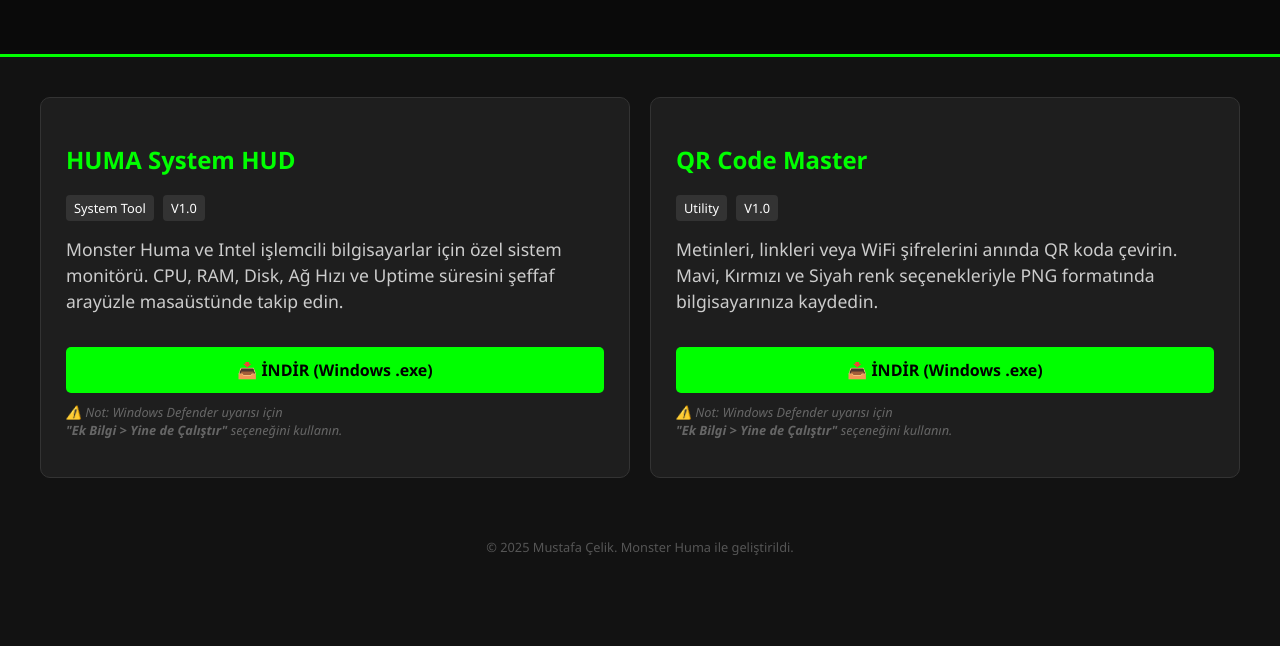
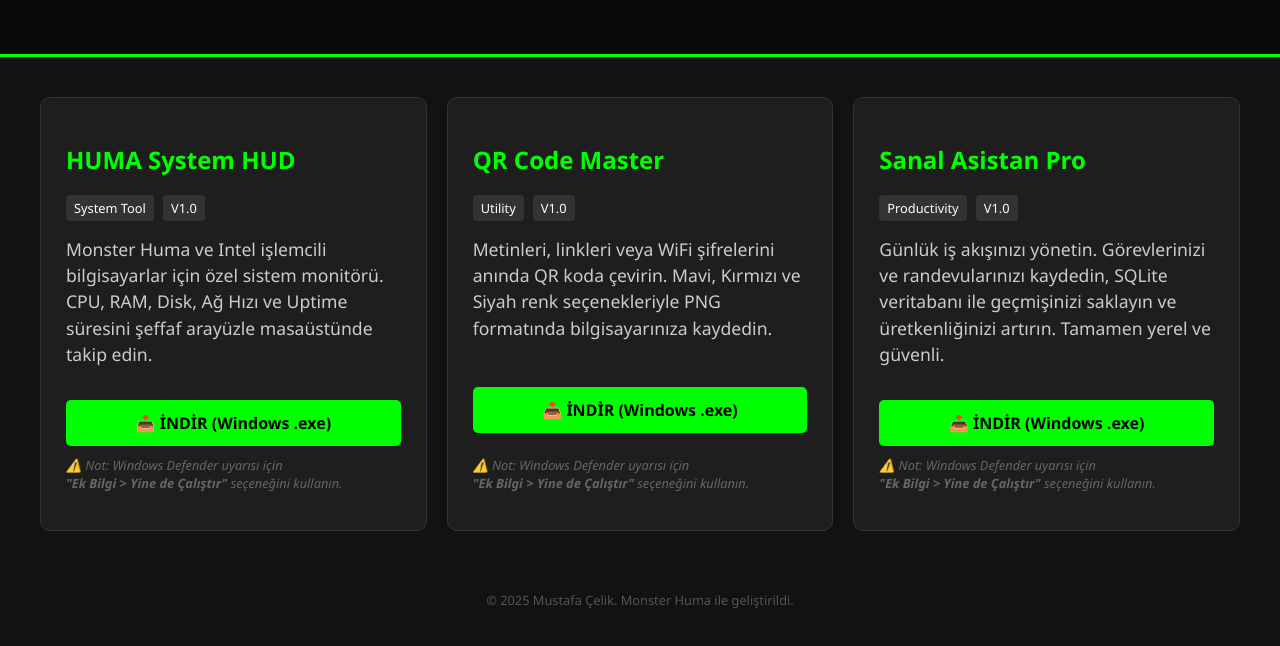
Before and after one commit to mustafacelik33/mustafacelik33.github.io, a plain HTML site: page index.html in a window 1280 px wide. Shown: the part 140-786 px from the top of the page. Drawn offline with Linux system fonts and the light colour scheme.

Commit message:
index.html

```diff
--- a/index.html
+++ b/index.html
@@ -67,6 +67,29 @@
                 <strong>"Ek Bilgi > Yine de Çalıştır"</strong> seçeneğini kullanın.
             </p>
         </div>
+
+        <div class="card">
+            <div>
+                <h2 style="color: #00FF00;">Sanal Asistan Pro</h2>
+                <div style="margin-bottom: 10px;">
+                    <span class="tag">Productivity</span>
+                    <span class="tag">V1.0</span>
+                </div>
+                <p style="color: #ccc; line-height: 1.5;">
+                    Günlük iş akışınızı yönetin. Görevlerinizi ve randevularınızı kaydedin,
+                    SQLite veritabanı ile geçmişinizi saklayın ve üretkenliğinizi artırın.
+                    Tamamen yerel ve güvenli.
+                </p>
+            </div>
+
+            <a href="https://github.com/mustafacelik33/mustafacelik33.github.io/releases/download/v1.0/AsistanApp.exe" class="btn">📥 İNDİR (Windows .exe)</a>
+
+            <p style="color: #666; font-size: 0.8rem; margin-top: 10px; font-style: italic;">
+                ⚠️ Not: Windows Defender uyarısı için <br>
+                <strong>"Ek Bilgi > Yine de Çalıştır"</strong> seçeneğini kullanın.
+            </p>
+        </div>
+
     </div>
 
     <footer>
```
